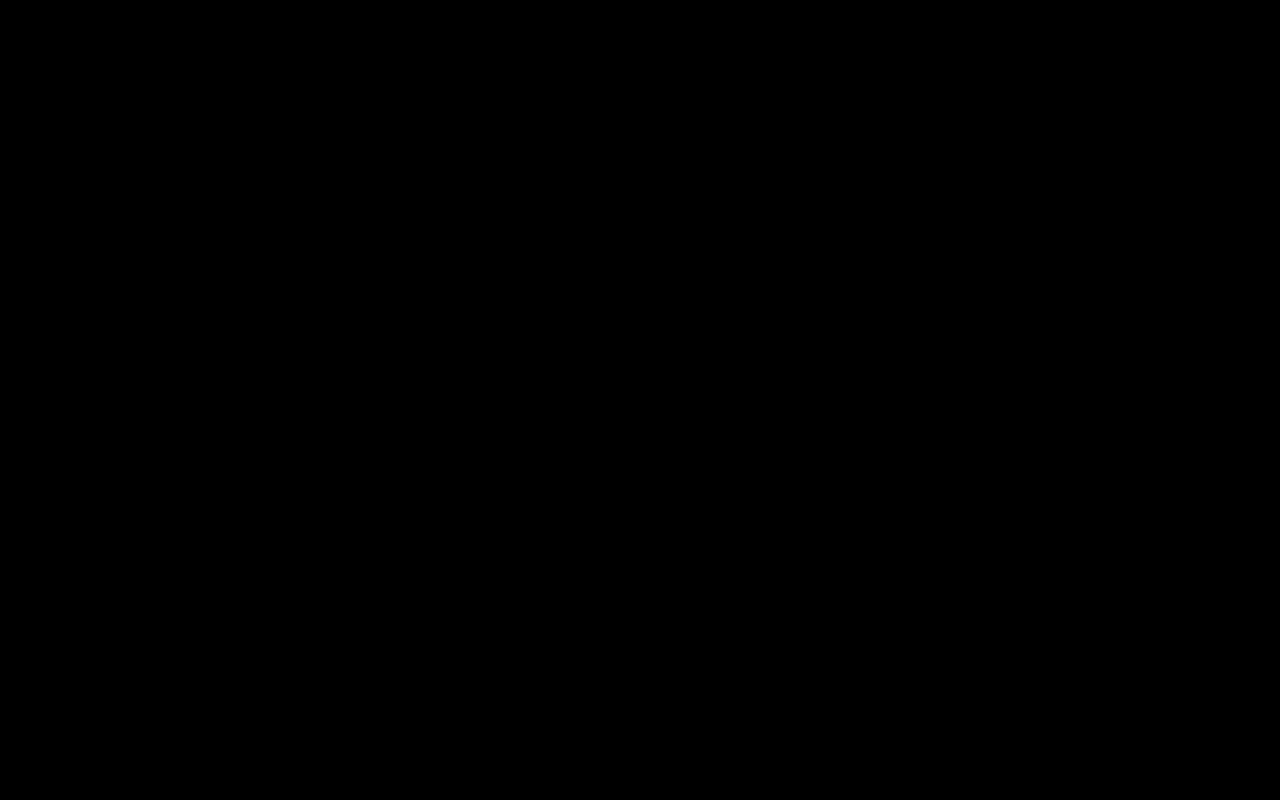
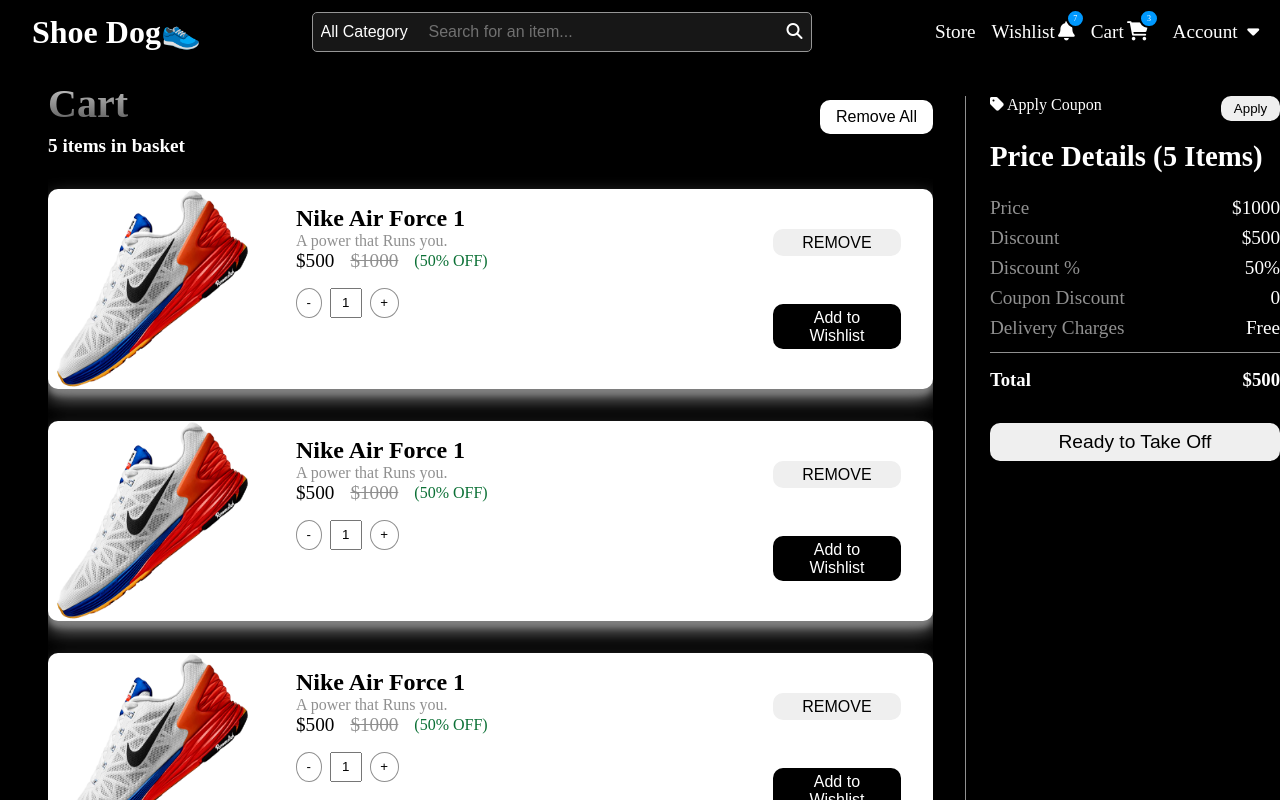
Before and after one commit to pariyar07/Shoe-Dog, a React (Create React App) app: page / in a window 1280 px wide. Shown: the top 800 px of the page. Built offline with nearby package versions, Linux system fonts and the light colour scheme; the HTML template or start-up script is replaced by a standard one.

Commit message:
cart page added

```diff
--- a/src/App.js
+++ b/src/App.js
@@ -6,6 +6,7 @@
 // import { SignIn } from './pages/Sign-In/index.jsx';
 // import { Logout } from './pages/Logout/index.jsx';
 // import { Wishlist } from './pages/Wishlist/index.jsx';
+import { Cart } from './pages/Cart/index.jsx';
 
 function App() {
   return (
@@ -16,6 +17,7 @@
       {/* <SignIn/> */}
       {/* <Logout/> */}
       {/* <Wishlist/> */}
+      <Cart/>
     </div>
   );
 }
--- a/src/components/Home/common/horizontal-card.jsx
+++ b/src/components/Home/common/horizontal-card.jsx
@@ -3,29 +3,33 @@
 export function HorizontalCard() {
     return (
         <>
-            <section className="card-content horizontal-card-container">
             <div className="card">
                 <div className="card-horizontal">
-                        <img className="card-img horizontal-img" src='/assets/shoes.png' alt="shoe" />
+                    <img className="card-img horizontal-img" src="/assets/shoes.png" alt="shoe" />
                     <div className="card-info">
                         <div className="card-title">
                             <div>
                                 <h3>Nike Air Force 1</h3>
-                                    <p className="card-description">New Arrivals</p>
+                                <p className="card-description">A power that Runs you.</p>
                             </div>
                         </div>
                         <div className="price">
-                                <p className="current-price">$100</p>
-                                <p className="actual-price">$200</p>
+                            <p className="current-price">$500</p>
+                            <p className="actual-price">$1000</p>
                             <p className="discount-percentage">(50% OFF)</p>
                         </div>
-                            <div className="card-para">
-                                <p>Rewrite history. Redefine the position.</p>
+                        <div className="quantity">
+                            <button className="minus">-</button>
+                            <input className="count" type="number" value="1" />
+                            <button className="add">+</button>
+                        </div>
+                    </div>
+                    <div className="card-buttons">
+                        <button className="remove-btn">REMOVE</button>
+                        <button className="wishlist-btn">Add to Wishlist</button>
                     </div>
                 </div>
             </div>
-                </div>
-            </section>
         </>
     );
 }
--- a/src/index.css
+++ b/src/index.css
@@ -8,6 +8,7 @@
 @import url(./pages/Sign-In/styles.css);
 @import url(./pages/Logout/styles.css);
 @import url(./pages/Wishlist/styles.css);
+@import url(./pages/Cart/styles.css);
 
 *,
 ::before,
--- /dev/null
+++ b/src/pages/Cart/index.jsx
@@ -0,0 +1,66 @@
+import React from 'react';
+import { Navbar } from '../../components/Home/Navbar/index'
+import { Footer } from '../../components/Home/Footer/index'
+import { HorizontalCard } from '../../components/Home/common/horizontal-card'
+import '../../index.css'
+
+export function Cart() {
+    return (
+        <>
+            <Navbar />
+            <main className="cart-main-section">
+                <section className="cart-left-section">
+                    <div className="cart-header">
+                        <h1>Cart</h1>
+                        <h3>5 items in basket</h3>
+                    </div>
+                    <button className="remove-all">Remove All</button>
+                    <div className="cart-card-container">
+                        <HorizontalCard />
+                        <HorizontalCard />
+                        <HorizontalCard />
+                        <HorizontalCard />
+                        <HorizontalCard />
+                    </div>
+                </section>
+                <aside className="cart-navbar">
+                    <div className="coupon">
+                        <p><i className="fas fa-tag"></i> Apply Coupon</p>
+                        <button>Apply</button>
+                    </div>
+                    <div className="price-details">
+                        <h2>Price Details (5 Items)</h2>
+                        <div className="price-details-categories">
+                            <li>
+                                <p>Price</p>
+                                <span>$1000</span>
+                            </li>
+                            <li>
+                                <p>Discount</p>
+                                <span>$500</span>
+                            </li>
+                            <li>
+                                <p>Discount %</p>
+                                <span>50%</span>
+                            </li>
+                            <li>
+                                <p>Coupon Discount</p>
+                                <span>0</span>
+                            </li>
+                            <li>
+                                <p>Delivery Charges</p>
+                                <span>Free</span>
+                            </li>
+                        </div>
+                    </div>
+                    <div className="total-price">
+                        <h3>Total</h3>
+                        <h3>$500</h3>
+                    </div>
+                    <button className="buy-btn">Ready to Take Off</button>
+                </aside>
+            </main>
+            <Footer />
+        </>
+    );
+}
--- /dev/null
+++ b/src/pages/Cart/styles.css
@@ -0,0 +1,215 @@
+.cart-main-section{
+    display: flex;
+    flex-direction: row;
+    position: relative;
+    gap: 2rem;
+    height: 100%;
+    margin-bottom: 2rem;
+    justify-content: space-around;
+
+}
+
+.cart-left-section{
+    margin-top: 5rem;
+}
+
+/* cart-main-section */
+.cart-header{
+    display: flex;
+    flex-direction: column;
+    gap: 0.5rem;
+    margin-bottom: 2rem;
+    font-size: 2.5rem;
+    color: var(--primary-clr);
+}
+.cart-header>h1{
+    font-size: 2.5rem;
+    background: -webkit-linear-gradient(top, rgba(255,254,255,1) 0%, rgb(170, 170, 170) 30%, rgb(80, 80, 80) 100%);
+    -webkit-background-clip: text;
+    -webkit-text-fill-color: transparent;
+}
+.cart-header>h3{
+    font-size: 1.2rem;
+}
+
+.remove-all{
+    font-size: 1rem;
+    display: inline-block;
+    position: absolute;
+    top: 20px;
+    right: 0;
+    padding: 0.5rem 1rem;
+    border: none;
+    border-radius: 10px;
+    cursor: pointer;
+    transition: 0.5s;
+}
+.remove-all:hover{
+    background: var(--primary-clr-hover);
+    color: var(--primary-clr);
+}
+
+/* horizontal-card */
+.cart-card-container{
+    display: flex;
+    flex-direction: column;
+    gap: 2rem;
+}
+
+.card-horizontal{
+    min-width: 100%;
+    display: flex;
+    flex-direction: row;
+    border-bottom: none;
+    position: relative;
+}
+
+.card-info{
+    position: relative;
+    margin-left: 2rem;
+}
+
+.card-buttons{
+    display: flex;
+    flex-direction: column;
+    justify-content: space-around;
+    margin: 1rem 2rem 1rem 0;
+}
+.remove-btn, .wishlist-btn{
+    width: 8rem;
+    padding: 0.3rem 0.8rem;
+    border: none;
+    border-radius: 10px;
+    transition: 0.5s;
+    font-size: 1rem;
+    cursor: pointer;
+}
+.remove-btn:hover{
+    background: var(--primary-bg);
+    color: var(--primary-clr);
+}
+
+.wishlist-btn{
+    color: var(--primary-clr);
+    background: var(--primary-bg)
+}
+.wishlist-btn:hover{
+    background: var(--primary-clr-hover);
+    color: var(--primary-clr);
+}
+
+/* cart-card-section */
+.cart-left-section{
+    margin-left: 3rem;
+    position: relative;
+    width: 900px;
+    height: 100vh;
+    overflow-x: hidden;
+    overflow-y: auto;
+}
+.cart-left-section::-webkit-scrollbar {
+    display: none;
+}
+
+/* quantity */
+.quantity{
+    display: flex;
+    gap: 0.5rem;
+    margin-top: 1rem;
+}
+
+.quantity>.minus,.add{
+    border: 1px solid var(--primary-clr-hover);
+    background: none;
+    padding: 0.4rem 0.6rem;
+    border-radius: 50%;
+    cursor: pointer;
+}
+
+.count{
+    width: 2rem;
+    text-align: center;
+}::-webkit-outer-spin-button,
+input::-webkit-inner-spin-button {
+    -webkit-appearance: none;
+    margin: 0;
+}.count[type=number] {
+    /* Firefox */
+    -moz-appearance: textfield;
+}
+
+/* cart-navbar */
+.cart-navbar{
+    display: flex;
+    flex-direction: column;
+    margin-top: 6rem;
+    width: 20rem;
+    padding-left: 1.5rem;
+    border-left: 1px solid var(--primary-clr-hover);
+}
+
+.coupon{
+    display: flex;
+    justify-content: space-between;
+    color: var(--primary-clr);
+    font-size: 1rem;
+    margin-bottom: 1.2rem;
+}
+.coupon>button{
+    padding: 0.3rem 0.8rem;
+    border: none;
+    border-radius: 10px;
+    transition: 0.5s;
+    cursor: pointer;
+}
+.coupon>button:hover{
+    background: var(--primary-clr-hover);
+    color: var(--primary-clr);
+}
+
+.price-details{
+    display: flex;
+    flex-direction: column;
+    gap: 1.5rem;
+    padding-bottom: 0.8rem;
+    font-size: 1.2rem;
+    border-bottom: 1px solid var(--primary-clr-hover);
+    color: var(--primary-clr);
+}
+
+.price-details-categories{
+    display: flex;
+    flex-direction: column;
+    gap: 0.5rem;
+}
+.price-details-categories>li{
+    display: flex;
+    flex-direction: row;
+    justify-content: space-between;
+    gap: 1rem;
+}
+.price-details-categories>li>p{
+    color: var(--primary-clr-hover);
+}
+
+.total-price{
+    display: flex;
+    flex-direction: row;
+    margin-top: 1rem;
+    justify-content: space-between;
+    color: var(--primary-clr);
+}
+
+.buy-btn{
+    font-size: 1.2rem;
+    margin-top: 2rem;
+    padding: 0.5rem 1rem;
+    border: none;
+    border-radius: 10px;
+    transition: 1s;
+    cursor: pointer;
+}
+.buy-btn:hover{
+    background: linear-gradient(60deg, rgb(0, 0, 0) 0%, rgb(77, 77, 77) 20%, rgb(150, 150, 150) 100%);
+    color: var(--primary-clr);
+}
--- a/src/pages/Logout/styles.css
+++ b/src/pages/Logout/styles.css
@@ -18,7 +18,7 @@
     color: var(--primary-clr);
 }
 .log-out-wrapper>h2>span{
-    background: linear-gradient(to left, #2b2b2b 0%, #ffffff 95%);
+    background: linear-gradient(to right, #2b2b2b 0%, #ffffff 95%);
     -webkit-background-clip: text;
     -webkit-text-fill-color: transparent;
 }
```
Also changed, not shown: src/components/Home/Main/index.jsx (+5 -5 lines), src/components/Home/common/deals-card.jsx (added, +31 -0 lines), src/pages/ProductListing/styles.css (+0 -35 lines). Lines whose indentation alone changed are shown as unchanged.
